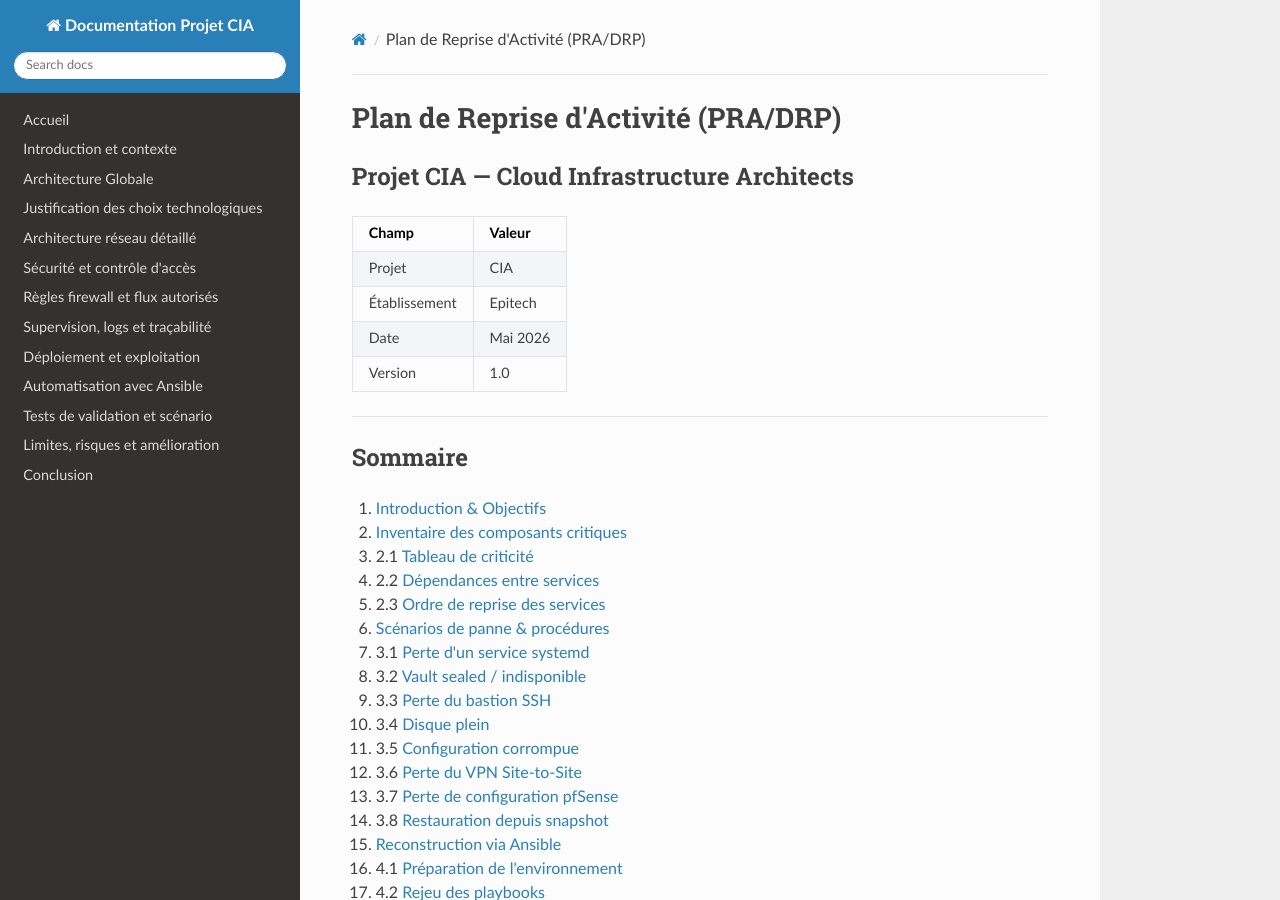
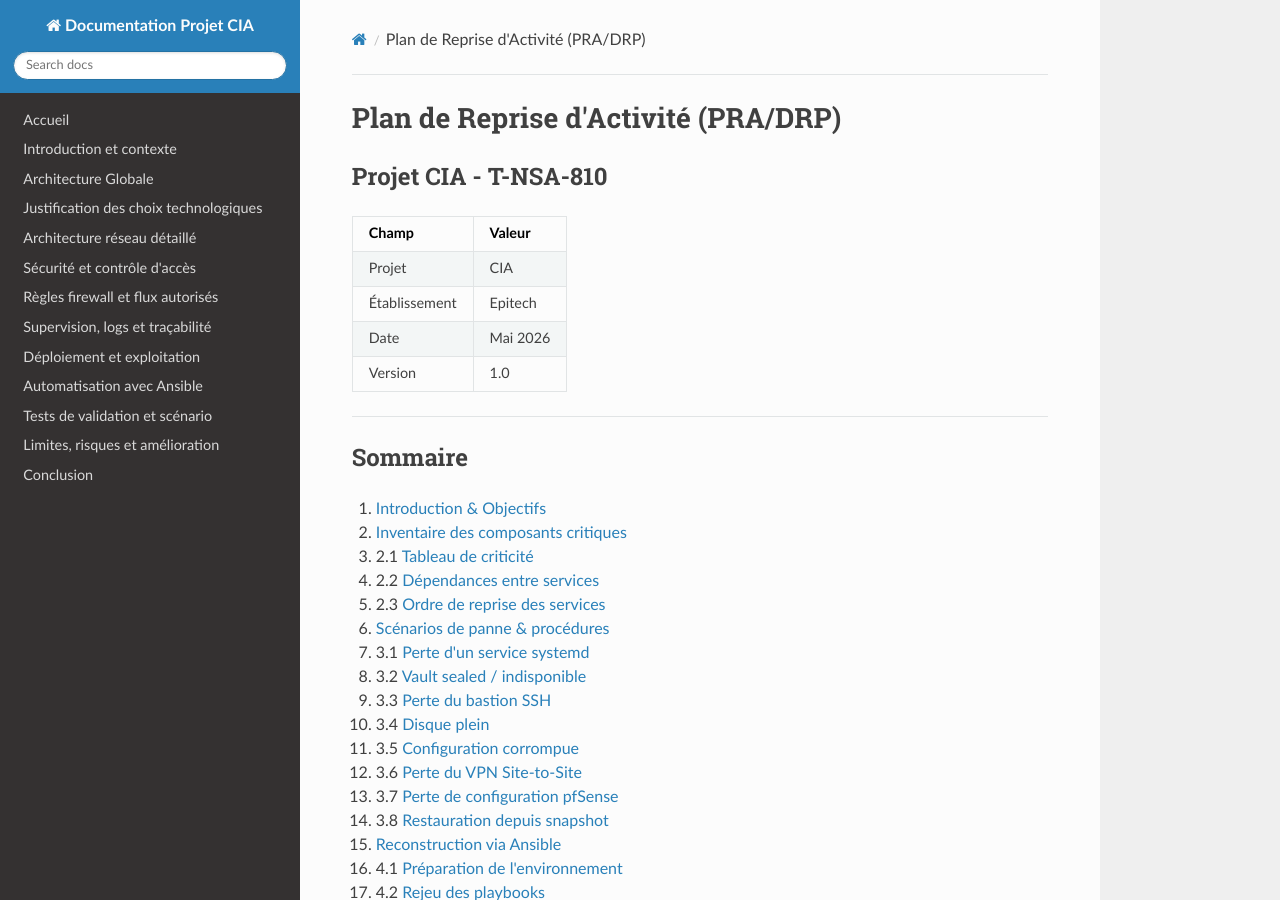
Before and after one commit to LazareMouzet/T-NSA-810, an MkDocs documentation site: the page built from docs/doc_globale/docs/DRP.md, in a window 1280 px wide and 900 px high. Built offline with MkDocs 1.6.1, drawn with Linux system fonts in a browser that asks for light colours; nearby versions of some CDN libraries.

Commit message:
Minor change

```diff
--- a/docs/doc_globale/docs/DRP.md
+++ b/docs/doc_globale/docs/DRP.md
@@ -1,5 +1,5 @@
 # Plan de Reprise d'Activité (PRA/DRP)
-## Projet CIA — Cloud Infrastructure Architects
+## Projet CIA - T-NSA-810
 
 | Champ | Valeur |
 |---|---|
```
